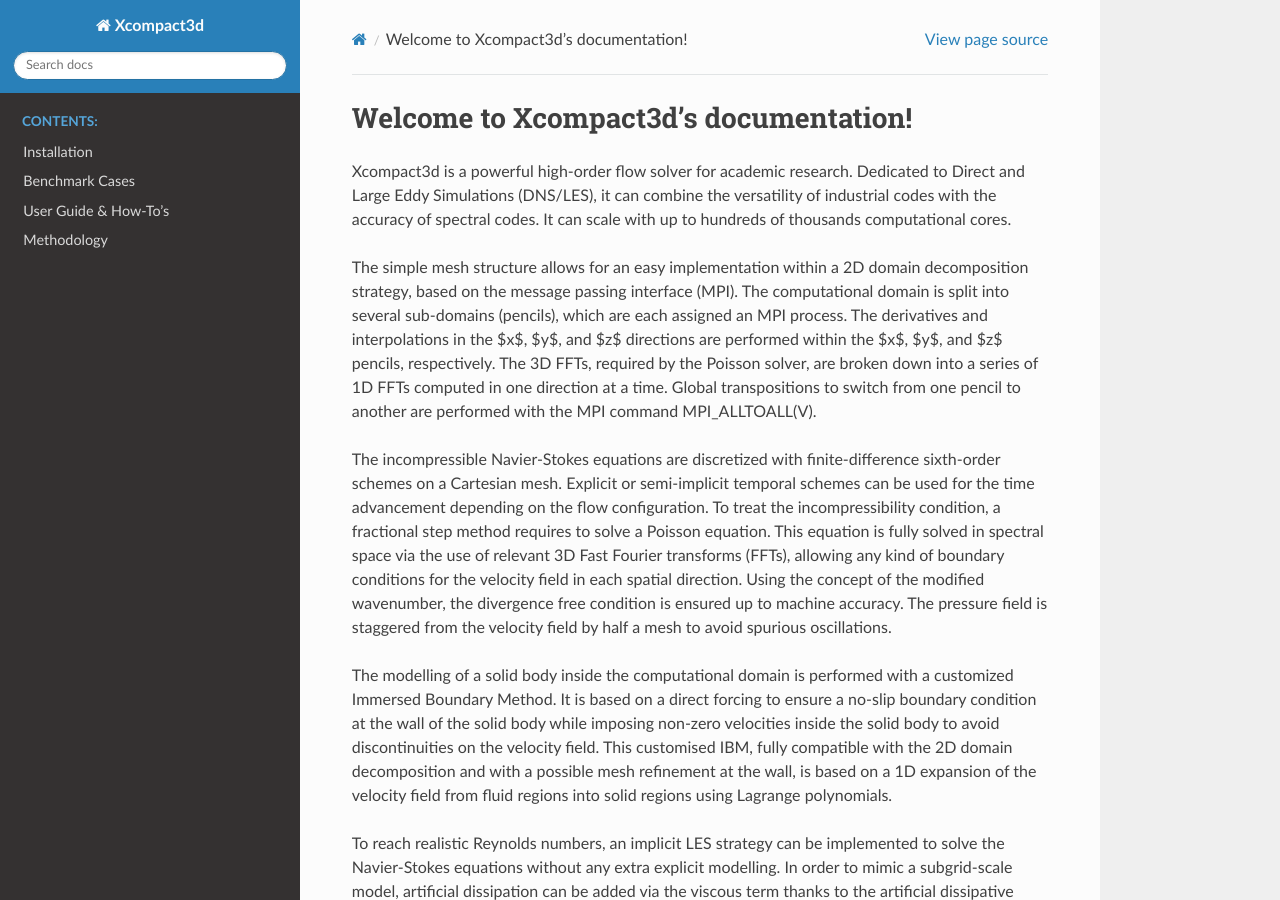
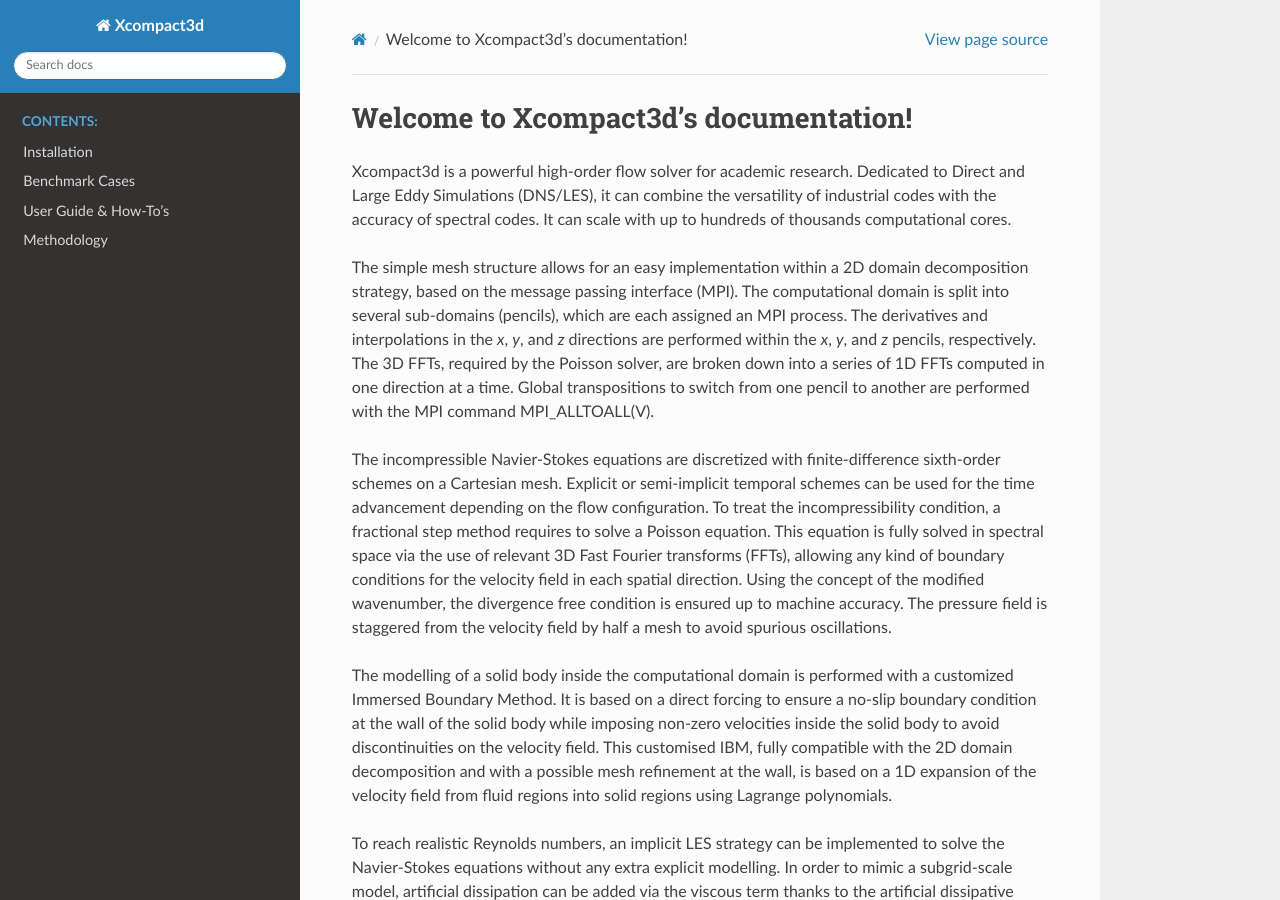
Before and after one commit to xcompact3d/Incompact3d, a Sphinx documentation site: the page built from docs/index.rst, in a window 1280 px wide and 900 px high. Built offline with Sphinx 7.4.7 and the Read the Docs theme 2.0.0, drawn with Linux system fonts in a browser that asks for light colours; some of the changed text lies outside the part shown.

```diff
--- a/docs/index.rst
+++ b/docs/index.rst
@@ -9,7 +9,7 @@ Welcome to Xcompact3d's documentation!
 
 Xcompact3d is a powerful high-order flow solver for academic research. Dedicated to Direct and Large Eddy Simulations (DNS/LES), it can combine the versatility of industrial codes with the accuracy of spectral codes. It can scale with up to hundreds of thousands computational cores.
 
-The simple mesh structure allows for an easy implementation within a 2D domain decomposition strategy, based on the message passing interface (MPI). The computational domain is split into several sub-domains (pencils), which are each assigned an MPI process. The derivatives and interpolations in the $x$, $y$, and $z$ directions are performed within the $x$, $y$, and $z$ pencils, respectively. The 3D FFTs, required by the Poisson solver, are broken down into a series of 1D FFTs computed in one direction at a time. Global transpositions to switch from one pencil to another are performed with the MPI command MPI_ALLTOALL(V).
+The simple mesh structure allows for an easy implementation within a 2D domain decomposition strategy, based on the message passing interface (MPI). The computational domain is split into several sub-domains (pencils), which are each assigned an MPI process. The derivatives and interpolations in the *x*, *y*, and *z* directions are performed within the *x*, *y*, and *z* pencils, respectively. The 3D FFTs, required by the Poisson solver, are broken down into a series of 1D FFTs computed in one direction at a time. Global transpositions to switch from one pencil to another are performed with the MPI command MPI_ALLTOALL(V).
 
 The incompressible Navier-Stokes equations are discretized with finite-difference sixth-order schemes on a Cartesian mesh. Explicit or semi-implicit temporal schemes can be used for the time advancement depending on the flow configuration. To treat the incompressibility condition, a fractional step method requires to solve a Poisson equation. This equation is fully solved in spectral space via the use of relevant 3D Fast Fourier transforms (FFTs), allowing any kind of boundary conditions for the velocity field in each spatial direction. Using the concept of the modified wavenumber, the divergence free condition is ensured up to machine accuracy. The pressure field is staggered from the velocity field by half a mesh to avoid spurious oscillations.
 
```
Also changed, not shown: other parts of docs/index.rst (+1 -1 lines).
